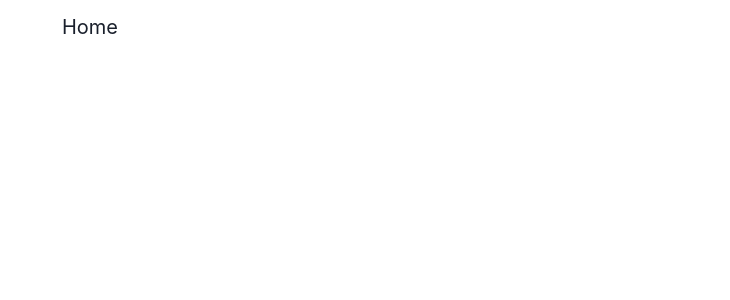
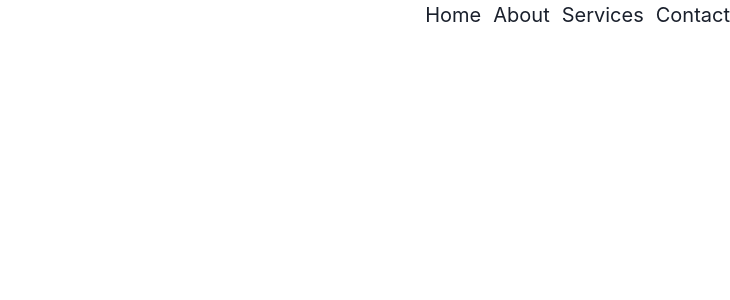
Before and after one commit to Dmani871/HowellPlumbing, a React (Create React App) app: page / in a window 1280 px wide. Shown: the top 300 px of the page, without its empty margins (550-1280 px from the left). Built offline with nearby package versions, Linux system fonts and the light colour scheme.

Commit message:
Added NavBar

```diff
--- a/src/App.js
+++ b/src/App.js
@@ -1,24 +1,25 @@
 import React from 'react';
 import { BrowserRouter, Routes, Route } from 'react-router-dom';
-import { ChakraProvider, Box, Grid, theme } from '@chakra-ui/react';
+import { ChakraProvider, Box,theme } from '@chakra-ui/react';
 import Home from './routes/Home';
 import Services from './routes/Services';
 import About from './routes/About';
 import Contact from './routes/Contact';
+import NavBar from './components/NavBar';
+
 function App() {
   return (
     <ChakraProvider theme={theme}>
       <Box textAlign="center" fontSize="xl">
-        <Grid minH="100vh" p={3}>
-          <BrowserRouter>
-            <Routes>
-              <Route index element={<Home />} />
-              <Route path='about' element={<About />} />
-              <Route path='services' element={<Services />} />
-              <Route path='contact' element={<Contact />} />
-            </Routes>
-          </BrowserRouter>
-        </Grid>
+        <BrowserRouter>
+          <NavBar />
+          <Routes>
+            <Route index path="home" element={<Home />} />
+            <Route path="about" element={<About />} />
+            <Route path="services" element={<Services />} />
+            <Route path="contact" element={<Contact />} />
+          </Routes>
+        </BrowserRouter>
       </Box>
     </ChakraProvider>
   );
--- /dev/null
+++ b/src/components/NavBar.js
@@ -0,0 +1,23 @@
+import { HStack, Link,Spacer} from '@chakra-ui/react';
+import { Link as RouterLink } from 'react-router-dom';
+const NavBar = () => {
+  return (
+    <HStack spacing={3} height='auto'>
+      <Spacer />
+      <Link as={RouterLink} to="/home">
+        Home
+      </Link>
+      <Link as={RouterLink} to="/about">
+        About
+      </Link>
+      <Link as={RouterLink} to="/services">
+        Services
+      </Link>
+      <Link as={RouterLink} to="/contact">
+        Contact
+      </Link>
+    </HStack>
+  );
+};
+
+export default NavBar;
```
